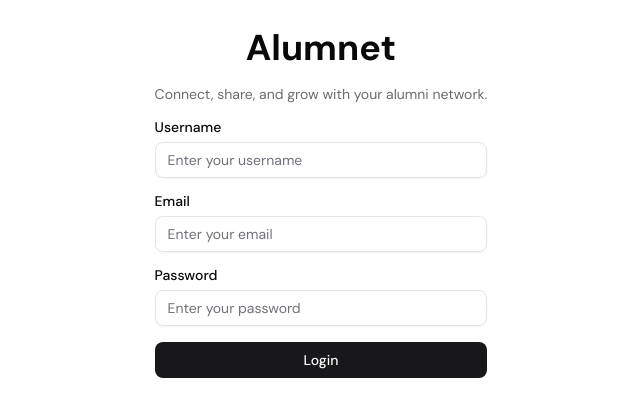
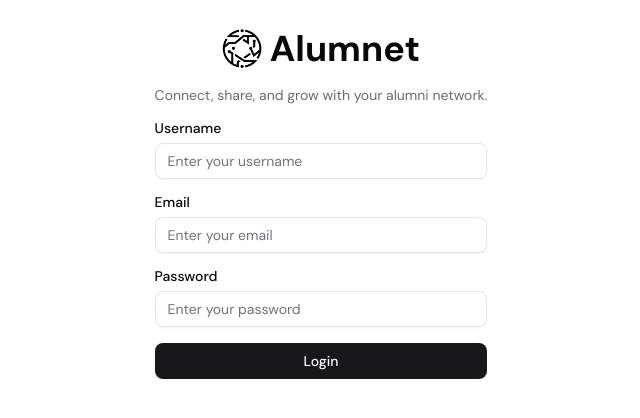
Before and after one commit to snklp-10/Alumnet, a Next.js app: page /login in a window 1280 px wide. Shown: the top 418 px of the page, without its empty margins (319-959 px from the left). Built offline with nearby package versions, Linux system fonts and the light colour scheme.

Commit message:
Handled User registration and added routes

```diff
--- a/src/app/(auth)/login/page.tsx
+++ b/src/app/(auth)/login/page.tsx
@@ -19,6 +19,8 @@ import {
 import { useRouter } from "next/navigation";
 import Loader from "@/components/global/loader";
 import Link from "next/link";
+import Image from "next/image";
+import Logo from "../../../../public/Alumnet_logo.png";
 
 // ✅ Define form validation schema
 const schema = z.object({
@@ -61,7 +63,12 @@ export default function LoginPage() {
           className="space-y-4 rounded-xl"
         >
           {/* App Logo / Title */}
-          <Link href="/" className="w-full flex justify-center items-center">
+
+          <Link
+            href="/"
+            className="w-full flex justify-center items-center space-x-2"
+          >
+            <Image src={Logo} alt="Alumnet Logo" width={40} height={40} />
             <span className="font-bold dark:text-white text-4xl text-center">
               Alumnet
             </span>
--- a/src/app/(auth)/signup/page.tsx
+++ b/src/app/(auth)/signup/page.tsx
@@ -26,13 +26,18 @@ import {
   SelectTrigger,
   SelectValue,
 } from "@/components/ui/select";
+import Image from "next/image";
+import Logo from "../../../../public/Alumnet_logo.png";
 
 // Signup validation schema
 const schema = z.object({
   username: z.string().min(3, "Username must be at least 3 characters"),
   email: z.string().email("Invalid email"),
   password: z.string().min(6, "Password must be at least 6 characters"),
-  role: z.enum(["student", "alumni", "admin"]).optional().or(z.literal("")),
+  role: z
+    .enum(["student", "alumni", "admin"])
+    .optional()
+    .or(z.literal("student")),
 });
 
 type SignUpFormValues = z.infer<typeof schema>;
@@ -75,7 +80,11 @@ export default function SignUpPage() {
           className="space-y-4 p-8 rounded-xl"
         >
           {/* App Logo / Title */}
-          <Link href="/" className="w-full flex justify-center items-center">
+          <Link
+            href="/"
+            className="w-full flex justify-center items-center space-x-2"
+          >
+            <Image src={Logo} alt="Alumnet Logo" width={40} height={40} />
             <span className="font-bold dark:text-white text-4xl text-center">
               Alumnet
             </span>
--- /dev/null
+++ b/src/app/(main)/home/page.tsx
@@ -0,0 +1,7 @@
+import React from "react";
+
+const page = () => {
+  return <div>Page</div>;
+};
+
+export default page;
--- /dev/null
+++ b/src/app/(main)/user/page.tsx
@@ -0,0 +1,7 @@
+import React from "react";
+
+const page = () => {
+  return <div>page</div>;
+};
+
+export default page;
--- a/src/app/(site)/page.tsx
+++ b/src/app/(site)/page.tsx
@@ -9,8 +9,8 @@ const HomePage = () => {
       {/* Left Section (Image) */}
       <div className="hidden md:flex items-center justify-center bg-[#7FB069]">
         {/* Replace with your image */}
-        <div className="w-full">
-          <Image src={AlumniImage} alt="Bg image" objectFit="fill" />
+        <div className="w-full flex items-center justify-center ">
+          <Image src={AlumniImage} alt="Bg image" className="object-fill" />
         </div>
       </div>
 
--- a/src/lib/server-action/auth-action.ts
+++ b/src/lib/server-action/auth-action.ts
@@ -1,5 +1,5 @@
 "use server";
-import { FormSchema } from "../validations/schemas";
+import { FormSchema, signUpSchema } from "../validations/schemas";
 import bcrypt from "bcryptjs";
 import dbConnect from "../dbConfig/db";
 import UserModel from "@/models/User";
@@ -35,7 +35,8 @@ export async function actionSignUpUser({
   username,
   email,
   password,
-}: z.infer<typeof FormSchema>) {
+  role,
+}: z.infer<typeof signUpSchema>) {
   await dbConnect();
 
   const existingUser = await UserModel.findOne({ email });
@@ -47,7 +48,7 @@ export async function actionSignUpUser({
     username,
     email,
     password: hashedPassword,
-    role: "student", // default role
+    role: role, // default role
     createdAt: new Date(),
   });
 
```
Also changed, not shown: public/Alumnet_logo.png (added).
